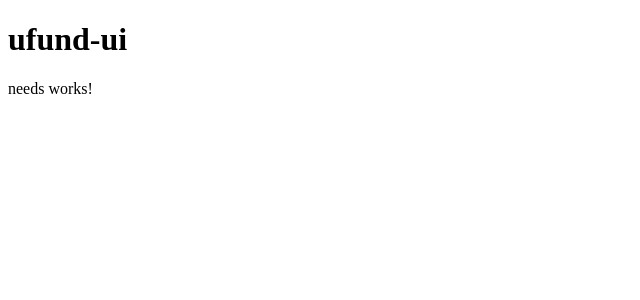
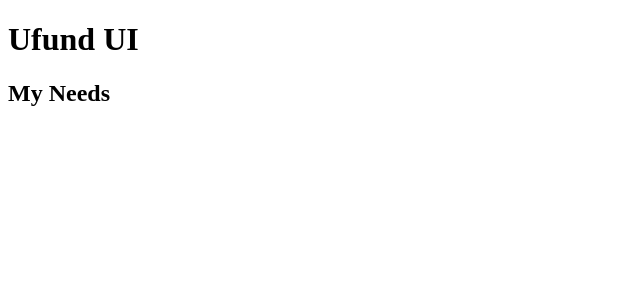
Before and after one commit to jaa2128/project-bcg, an Angular app in the folder ufund-ui/: page / in a window 1280 px wide. Shown: the top 300 px of the page, without its empty margins (0-640 px from the left). Built offline with nearby package versions, Linux system fonts and the light colour scheme.

Commit message:
Added needs component.

```diff
--- a/ufund-ui/src/app/app.component.ts
+++ b/ufund-ui/src/app/app.component.ts
@@ -6,6 +6,6 @@
   styleUrl: './app.component.css'
 })
 export class AppComponent {
-  title = 'ufund-ui';
+  title = 'Ufund UI';
 
 }
--- a/ufund-ui/src/app/needs/needs.component.html
+++ b/ufund-ui/src/app/needs/needs.component.html
@@ -1 +1,10 @@
-<p>needs works!</p>
+<h2>My Needs</h2>
+
+<ul class="heroes">
+  <li *ngFor="let hero of heroes">
+    <button [class.selected]="hero === selectedHero" type="button" (click)="onSelect(hero)">
+      <span class="badge">{{hero.id}}</span>
+      <span class="name">{{hero.name}}</span>
+    </button>
+  </li>
+</ul>
```
